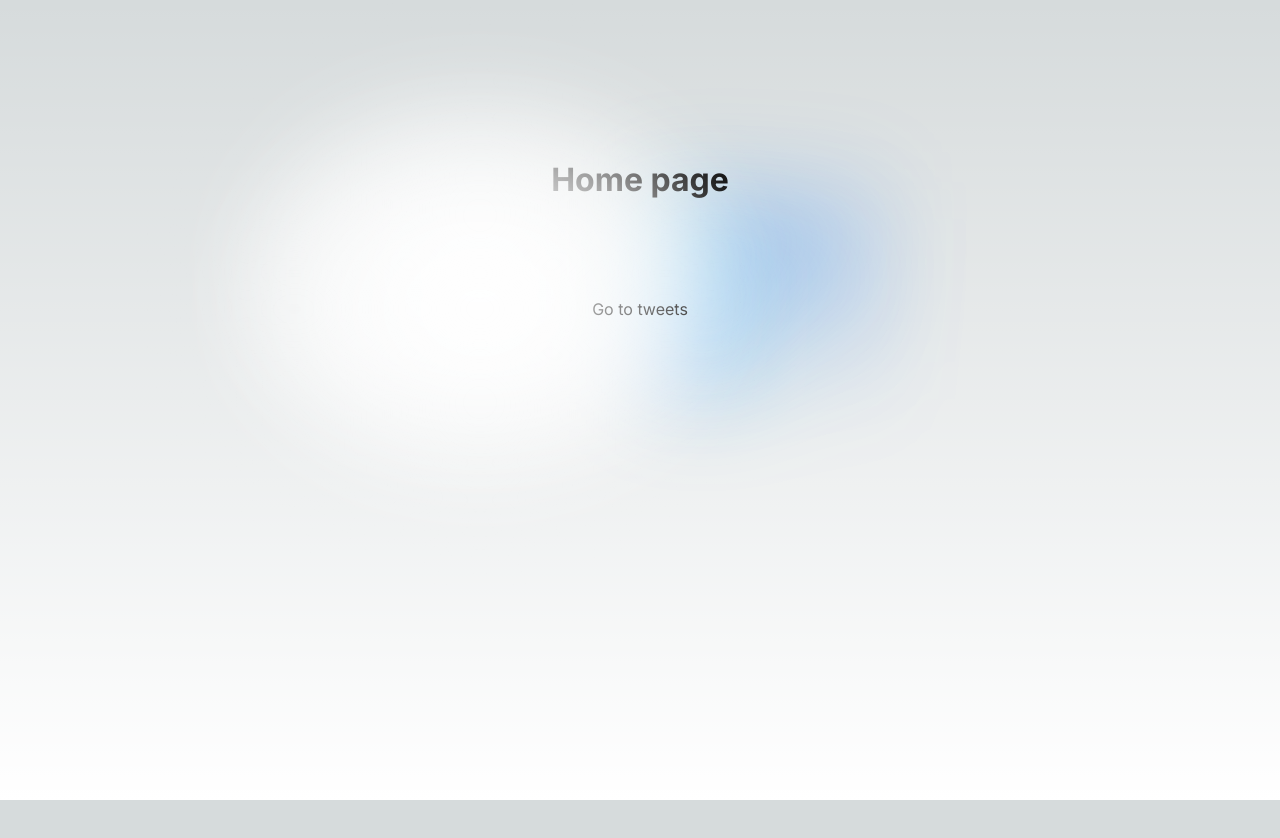
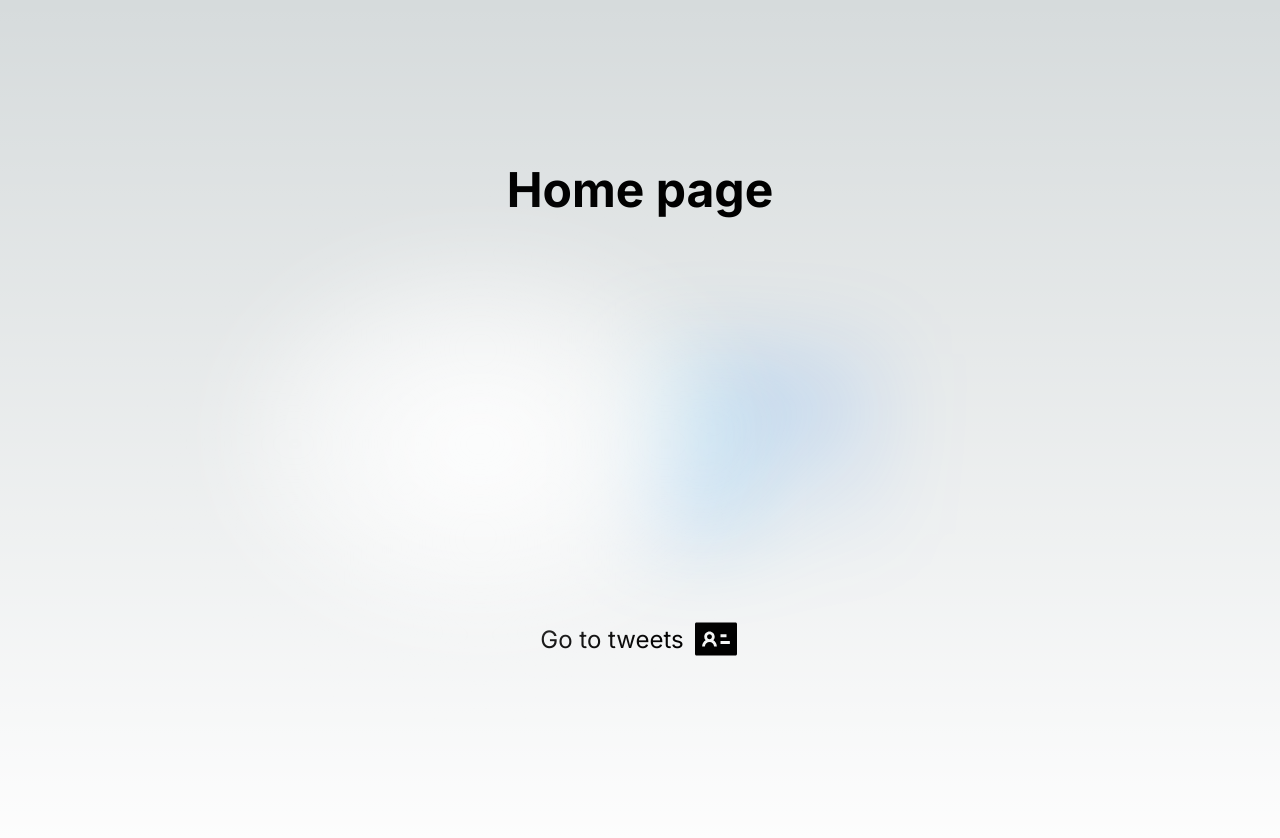
Before and after one commit to yurickv/test-twits-cards, a Next.js app: page / in a window 1280 px wide. Shown: the top 838 px of the page. Before the commit the page ends 800 px from the top, so only its background shows below. Built offline with nearby package versions, Linux system fonts and the light colour scheme.

Commit message:
Filter finish

```diff
--- a/src/app/components/TweetsList/TweetsList.module.css
+++ b/src/app/components/TweetsList/TweetsList.module.css
@@ -9,6 +9,7 @@
   color: #373737;
   background-color: antiquewhite;
   padding: 8px;
+  border-radius: 10px;
 }
 .list {
   display: flex;
--- a/src/app/page.js
+++ b/src/app/page.js
@@ -1,14 +1,15 @@
 import Image from "next/image";
 import styles from "./page.module.css";
 import Link from "next/link";
+import { AiFillIdcard } from "react-icons/ai";
 
 export default function Home() {
   return (
     <main className={styles.main}>
       <div className={styles.center}>
         <h1>Home page</h1>
-        <Link href="/tweets" className={styles.center}>
-          Go to tweets{" "}
+        <Link href="/tweets" className={styles.goButton}>
+          Go to tweets <AiFillIdcard size="3rem" />
         </Link>
       </div>
     </main>
--- a/src/app/page.module.css
+++ b/src/app/page.module.css
@@ -8,14 +8,14 @@
 }
 
 .center {
+  font-size: x-large;
+  flex-direction: column;
   display: flex;
-  flex-direction: column;
-  gap: 36px;
+  gap: 32px;
   justify-content: center;
   align-items: center;
   position: relative;
   padding: 4rem 0;
-  max-width: 200px;
 }
 
 .center::before {
@@ -40,3 +40,12 @@
   filter: blur(45px);
   transform: translateZ(0);
 }
+.goButton {
+  margin-top: 300px;
+  font-size: x-large;
+  padding: 4rem;
+  display: flex;
+  gap: 8px;
+  justify-content: center;
+  align-items: center;
+}
--- a/src/service/axios.js
+++ b/src/service/axios.js
@@ -2,9 +2,11 @@ import axios from "axios";
 
 axios.defaults.baseURL = "https://652c162ad0d1df5273ef215f.mockapi.io/users";
 
-export const fetchCards = async (page = 1) => {
+export const fetchCards = async (page = 1, follow) => {
   try {
-    const result = await axios.get(`/?page=${page}&limit=3`);
+    const result = await axios.get(
+      `/?page=${page}&limit=3${follow.trim() ? `&follow=${follow}` : ""}`
+    );
     return result.data;
   } catch (error) {
     console.log(error);
--- a/src/service/constants.js
+++ b/src/service/constants.js
@@ -1,5 +1,5 @@
 export const filterOptions = [
-  { value: "all", label: "SHOW ALL" },
-  { value: "follow", label: "FOLLOW" },
-  { value: "following", label: "FOLLOWING" },
+  { value: "", label: "SHOW ALL" },
+  { value: "false", label: "FOLLOW" },
+  { value: "true", label: "FOLLOWING" },
 ];
```
Also changed, not shown: src/app/components/TweetsList/TweetsList.js (+25 -11 lines), 1 other file (tests, documents, lock files or other folders).
